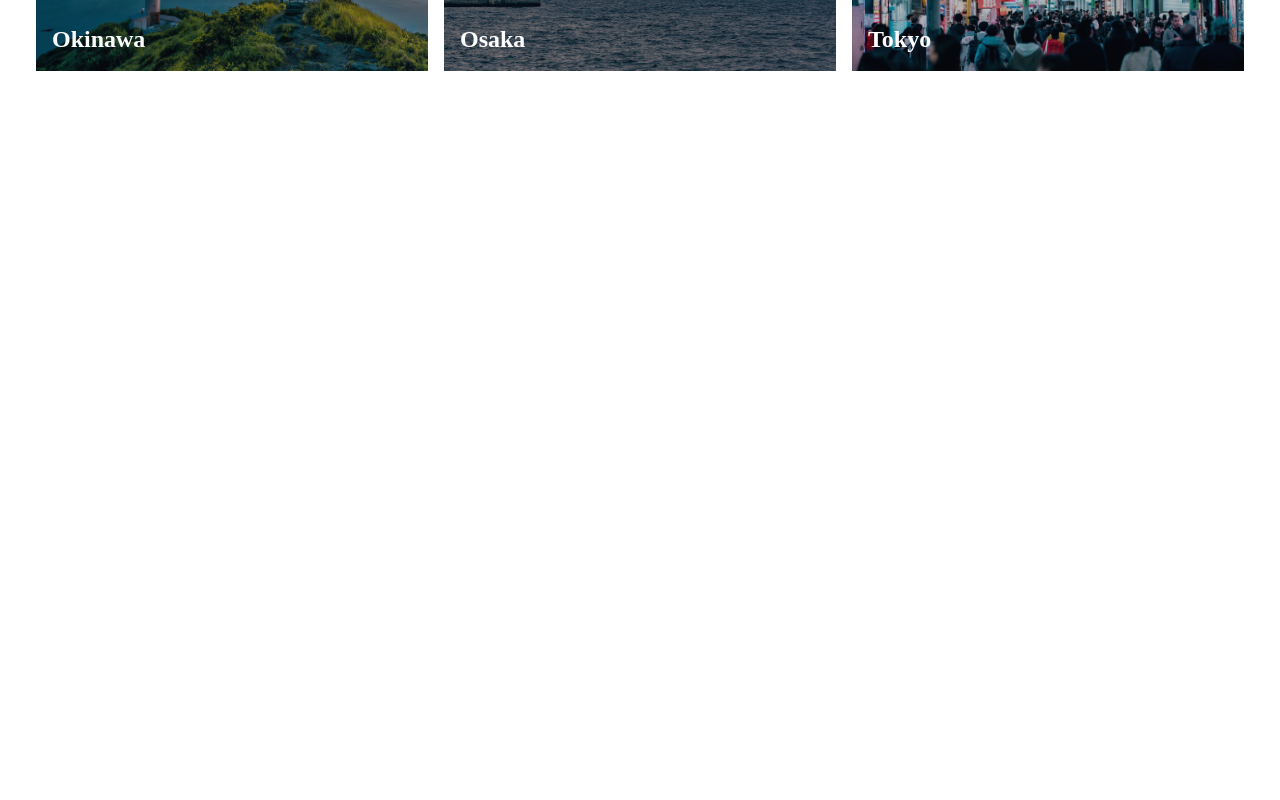
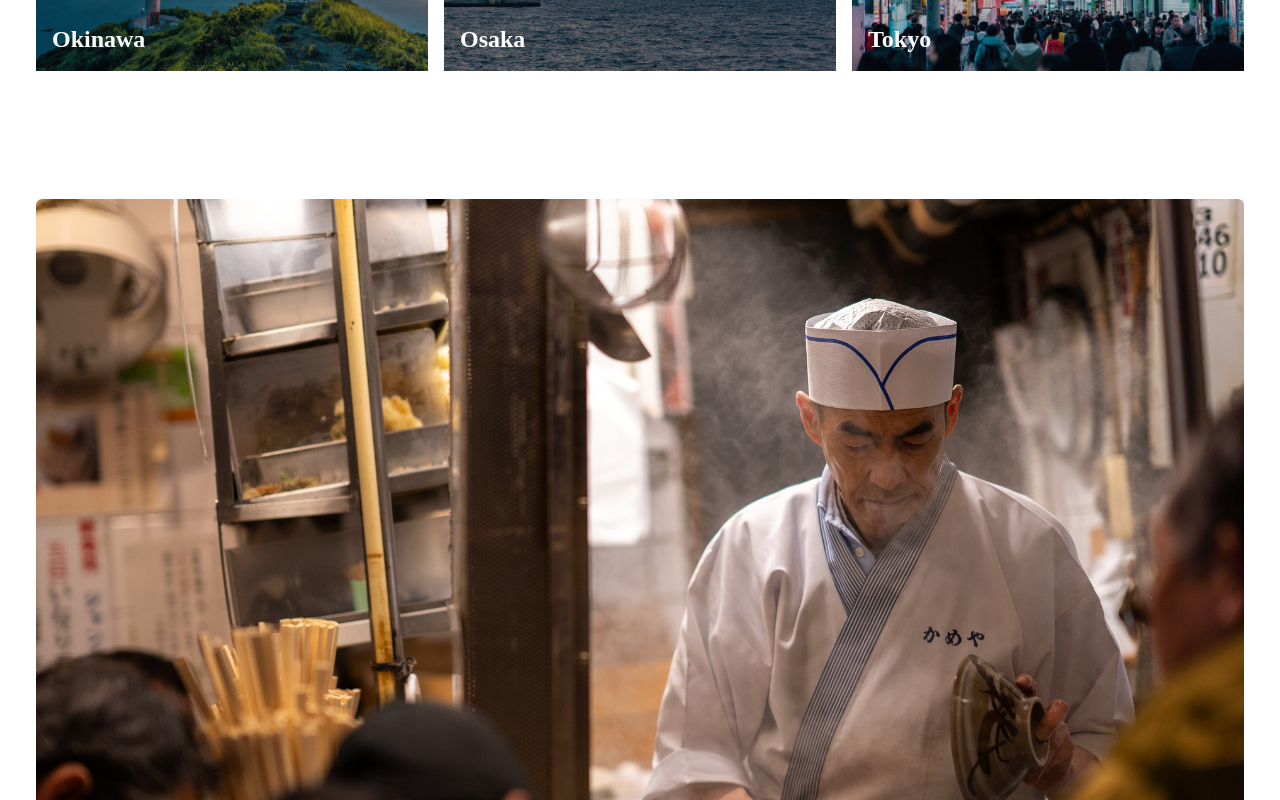
Before and after one commit to EzekielSmith107/travel-site, a React (Create React App) app: page / in a window 1280 px wide. Shown: the part 2620-3420 px from the top of the page. Before the commit the page ends 2755 px from the top, so only its background shows below. Built offline with nearby package versions, Linux system fonts and the light colour scheme.

Commit message:
fixed carousel bug

```diff
--- a/src/App.js
+++ b/src/App.js
@@ -3,6 +3,7 @@ import Hero from "./components/Hero";
 import Destinations from "./components/Destinations";
 import Search from "./components/Search";
 import Selects from "./components/Selects";
+import Carousel from "./components/Carousel";
 
 function App() {
   return (
@@ -12,6 +13,7 @@ function App() {
       <Destinations />
       <Search />
       <Selects />
+      <Carousel />
     </div>
   );
 }
--- /dev/null
+++ b/src/components/Carousel.jsx
@@ -0,0 +1,26 @@
+import React, { useState } from 'react'
+import chef from '../assets/chef.jpg'
+import fuji from '../assets/fuji.jpg'
+import sakura from '../assets/sakura.jpg'
+
+const Carousel = () => {
+    const sliderData = [
+        { image: chef, alt: 'chef' },
+        { image: fuji, alt: 'Mount Fuji' },
+        { image: sakura, alt: 'sakura' },
+    ]
+
+    const [ slide, setSlide ] = useState(0)
+
+    return (
+    <div className='max-w-[1240px] mx-auto px-4 py-16 relative flex justify-center items-center'>
+        { sliderData.map((item, index) => (
+            <div className={ index === slide ? 'opacity-100' : 'opacity-0' }>
+                { index === slide && (<img className='w-full rounded-md' src={item.image} alt={item.alt} />) }
+            </div>
+        ))}
+    </div>
+  )
+}
+
+export default Carousel
```
